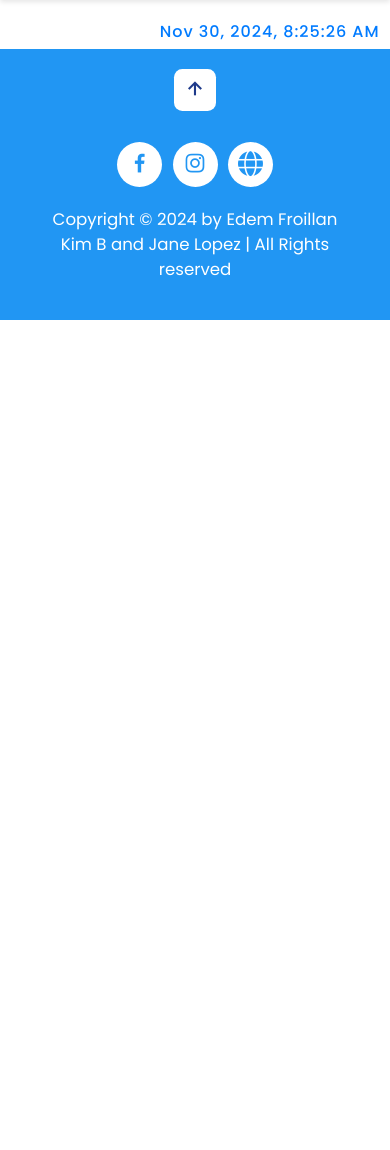
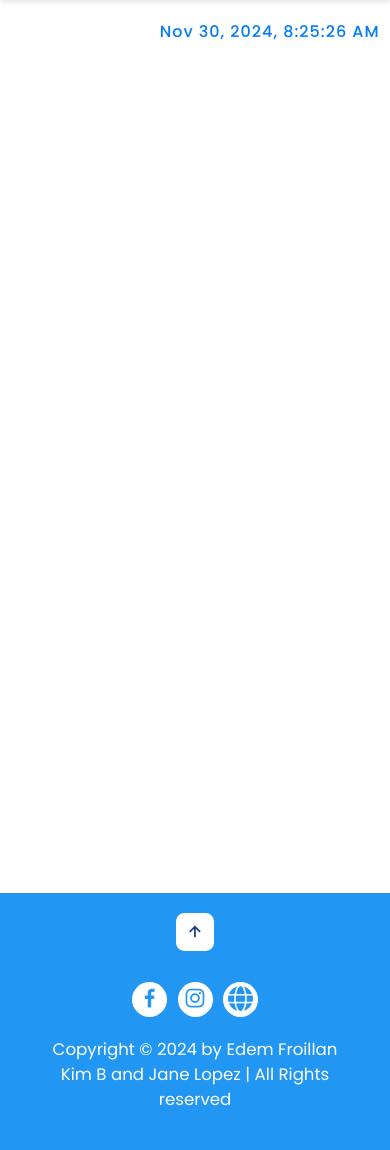
Before and after one commit to Froillan123/FinalProjectPython, a Flask app: page /viewstudent in a window 390 px wide. Shown: the part 66-1216 px from the top of the page. Before the commit the page ends 386 px from the top, so only its background shows below. Run offline with Flask 3, Linux system fonts and the light colour scheme; a user stored in the database is signed in; data comes from the database, SQL or seed files in the repository.

Commit message:
Another change

```diff
--- a/static/css/style.css
+++ b/static/css/style.css
@@ -1109,6 +1109,19 @@
         width: 300px;
         box-shadow: 0px 4px 8px rgba(0, 0, 0, 0.2);
     }
+    .social-media a
+    {
+        width: 35px;
+        height: 35px;
+    }
+    .footer-iconTop a i
+    {
+        font-size: 2rem;
+    }
+    .footer p
+    {
+        font-size: 1.6rem;
+    }
 }
 
 @media (max-width: 428px)
--- a/templates/viewattendance.html
+++ b/templates/viewattendance.html
@@ -4,7 +4,11 @@
 {% endblock %}
 {% block content %}
 <div id="timestamp"></div>
+<div style="min-height: 100vh;">
 
 
 
+</div>
+
+
 {% endblock %}
```
